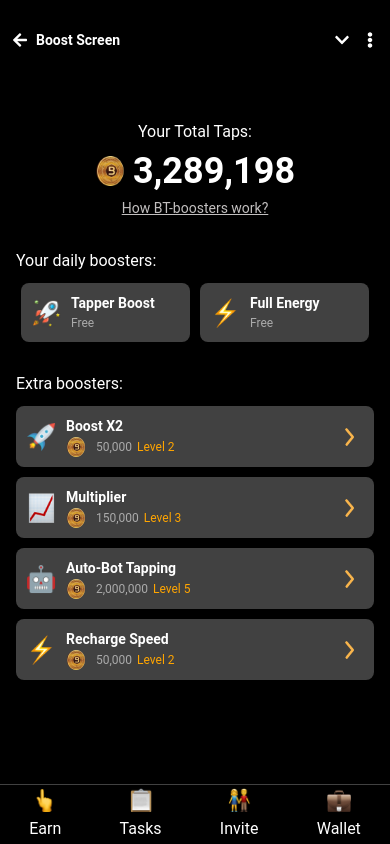
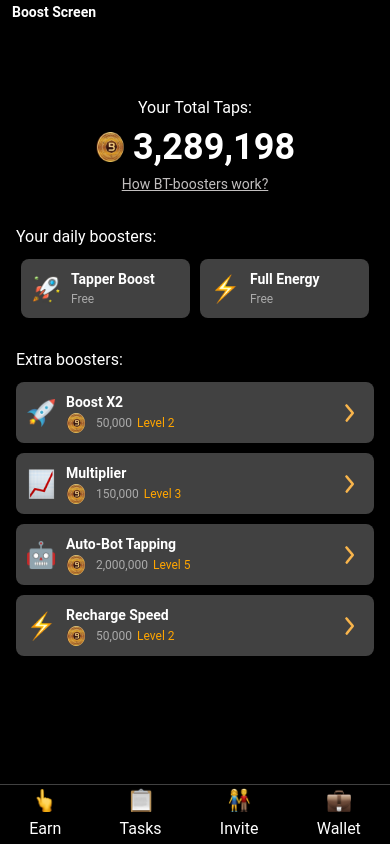
Before and after one commit to boredtap/Bored-Tap-App, a React (Create React App) app: page /boost-screen in a window 390 px wide. Built offline with nearby package versions, Linux system fonts and the light colour scheme.

Commit message:
Refactor AppBar and Dashboard styles for improved layout and responsiveness

```diff
--- a/src/components/AppBar.css
+++ b/src/components/AppBar.css
@@ -4,7 +4,6 @@
   color: #fff; /* White content */
   display: flex;
   align-items: center;
-  justify-content: space-between;
   padding: 16px 20px; /* Reduced padding for better space utilization */
   max-width: 100%;
   box-sizing: border-box;
@@ -13,14 +12,13 @@
   left: 0;
   right: 0;
   z-index: 1000;
-  height: var(--app-bar-height, 80px); /* Adjustable height using CSS variable */
+  height: var(--app-bar-height, 40px); /* Adjustable height using CSS variable */
 }
 
-/* Left Section: Back Icon and Title */
+/* Left Section: Title */
 .app-bar-left {
   display: flex;
   align-items: center;
-  gap: 8px;
   flex: 1;
   overflow: hidden;
 }
@@ -31,22 +29,6 @@
   white-space: nowrap;
   overflow: hidden;
   text-overflow: ellipsis; /* Truncate long titles */
-}
-
-/* Right Section: Dropdown and More Icons */
-.app-bar-right {
-  display: flex;
-  gap: 12px;
-  align-items: center;
-}
-
-/* Icon Buttons */
-.app-bar-icon {
-  background: none;
-  border: none;
-  color: #fff;
-  font-size: 20px; /* Icon size */
-  cursor: pointer;
 }
 
 /* Main content below AppBar */
@@ -63,10 +45,6 @@
   .app-bar-title {
     font-size: 16px; /* Smaller font size */
   }
-
-  .app-bar-icon {
-    font-size: 18px; /* Smaller icon size */
-  }
 }
 
 @media (max-width: 480px) {
@@ -77,8 +55,4 @@
   .app-bar-title {
     font-size: 14px;
   }
-
-  .app-bar-icon {
-    font-size: 16px;
-  }
 }
--- a/src/components/AppBar.js
+++ b/src/components/AppBar.js
@@ -1,48 +1,15 @@
 import React from "react";
-import { useNavigate } from "react-router-dom";
-import { FaArrowLeft, FaEllipsisV, FaChevronDown } from "react-icons/fa";
 import "./AppBar.css";
 
-const AppBar = ({
-  title,
-  onMoreClick = () => console.log("More button clicked"),
-  height = "80px",
-}) => {
-  const navigate = useNavigate();
-
-  const handleBackClick = () => {
-    navigate(-1); // Navigate to the previous screen
-  };
-
-  const handleDropdownClick = () => {
-    if (window.Telegram && window.Telegram.WebApp) {
-      window.Telegram.WebApp.close(); // Minimize the app using Telegram WebApp API
-    } else {
-      console.log("Minimizing the app...");
-    }
-  };
-
+const AppBar = ({ title, height = "24px" }) => {
   return (
     <div
       className="app-bar"
       style={{ "--app-bar-height": height }} // Customizable height via prop
     >
-      {/* Left Section */}
+      {/* Title Section */}
       <div className="app-bar-left">
-        <button className="app-bar-icon" onClick={handleBackClick}>
-          <FaArrowLeft />
-        </button>
         <span className="app-bar-title">{title}</span>
-      </div>
-
-      {/* Right Section */}
-      <div className="app-bar-right">
-        <button className="app-bar-icon" onClick={handleDropdownClick}>
-          <FaChevronDown />
-        </button>
-        <button className="app-bar-icon" onClick={onMoreClick}>
-          <FaEllipsisV />
-        </button>
       </div>
     </div>
   );
--- a/src/screens/Dashboard.css
+++ b/src/screens/Dashboard.css
@@ -29,8 +29,8 @@
 }
 
 .profile-section img {
-  width: 40px; /* Fixed size for profile picture */
-  height: 40px;
+  width: 30px; /* Fixed size for profile picture */
+  height: 30px;
   border-radius: 50%; /* Circular profile picture */
   object-fit: cover; /* Ensures the image fits without distortion */
 }
@@ -42,7 +42,7 @@
 }
 
 .profile-username {
-  font-size: 14px; /* Adjust text size for username */
+  font-size: 12px; /* Adjust text size for username */
   font-weight: bold;
 }
 
@@ -92,7 +92,7 @@
     justify-content: space-between;
     flex-wrap: wrap;
     gap: 4px;
-    margin-bottom: 10px;
+    margin-bottom: 4px;
   }
 
   .frame {
@@ -127,7 +127,7 @@
 
   .total-taps-section {
     text-align: center;
-    margin-top: 40px;
+    margin-top: 16px;
     gap: 8px; /* Customizable vertical spacing */
   }
 
@@ -151,8 +151,8 @@
   }
 
   .big-tap-icon img {
-    width: 250px;
-    height: 250px;
+    width: 200px;
+    height: 200px;
     margin: 0 auto;
     display: block;
     transition: transform 0.3s ease-in-out;
@@ -167,7 +167,7 @@
     display: flex;
     justify-content: space-between;
     align-items: center;
-    margin-top: 32px;
+    margin-top: 16px;
   }
 
   .electric-value {
@@ -203,25 +203,27 @@
     height: 24px;
     object-fit: contain; /* Ensures proper scaling */
   }
+
   /* Tap Animation */
   .tap-bonus {
     position: absolute;
-  top: -20px;
-  left: 50%;
-  transform: translateX(-50%);
     color: #fff;
     font-size: 24px;
-  animation: pop-up 0.5s ease-out forwards;
+    font-weight: bold;
+    pointer-events: none;
+    z-index: 10;
+    animation: float-up 0.5s ease-out forwards;
+    text-shadow: 0 0 4px rgba(255, 255, 255, 0.5);
   }
 
-@keyframes pop-up {
+  @keyframes float-up {
     0% {
+      transform: translate(-50%, 0) scale(1);
       opacity: 1;
-    transform: translate(-50%, 0);
     }
     100% {
+      transform: translate(-50%, -50px) scale(1.2);
       opacity: 0;
-    transform: translate(-50%, -50px);
     }
   }
 
--- a/src/screens/Dashboard.js
+++ b/src/screens/Dashboard.js
@@ -1,6 +1,6 @@
 import React, { useState, useEffect } from "react";
 import { useNavigate } from "react-router-dom";
-// import AppBar from "../components/AppBar";
+import AppBar from "../components/AppBar";
 import Navigation from "../components/Navigation";
 import "./Dashboard.css";
 
@@ -100,7 +100,7 @@ const Dashboard = () => {
 
   return (
     <div className="dashboard-container">
-      {/* <AppBar title="Dashboard" /> */}
+      <AppBar title="Dashboard" />
 
       <div className="profile-streak-section">
         <div className="profile-section" onClick={() => navigate("/profile-screen")}>
--- a/src/screens/SplashScreen.js
+++ b/src/screens/SplashScreen.js
@@ -133,7 +133,7 @@ const SplashScreen = () => {
 
   return (
     <div className="splash-container">
-      <AppBar title="BoredTap" />
+      <AppBar title="Welcome" />
       <div className="splash-content">
         <img
           src={`${process.env.PUBLIC_URL}/logo.png`}
```
Lines whose indentation alone changed are shown as unchanged.
